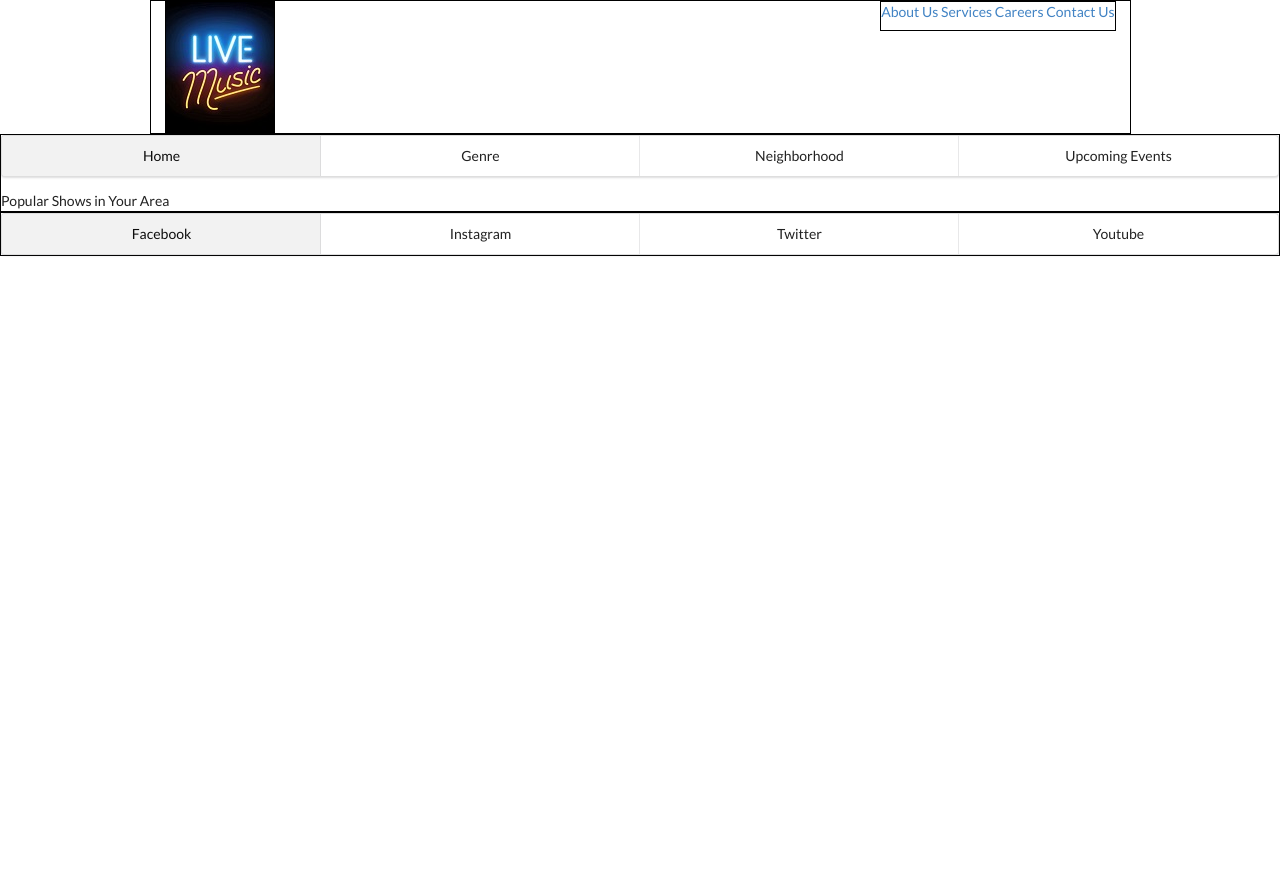
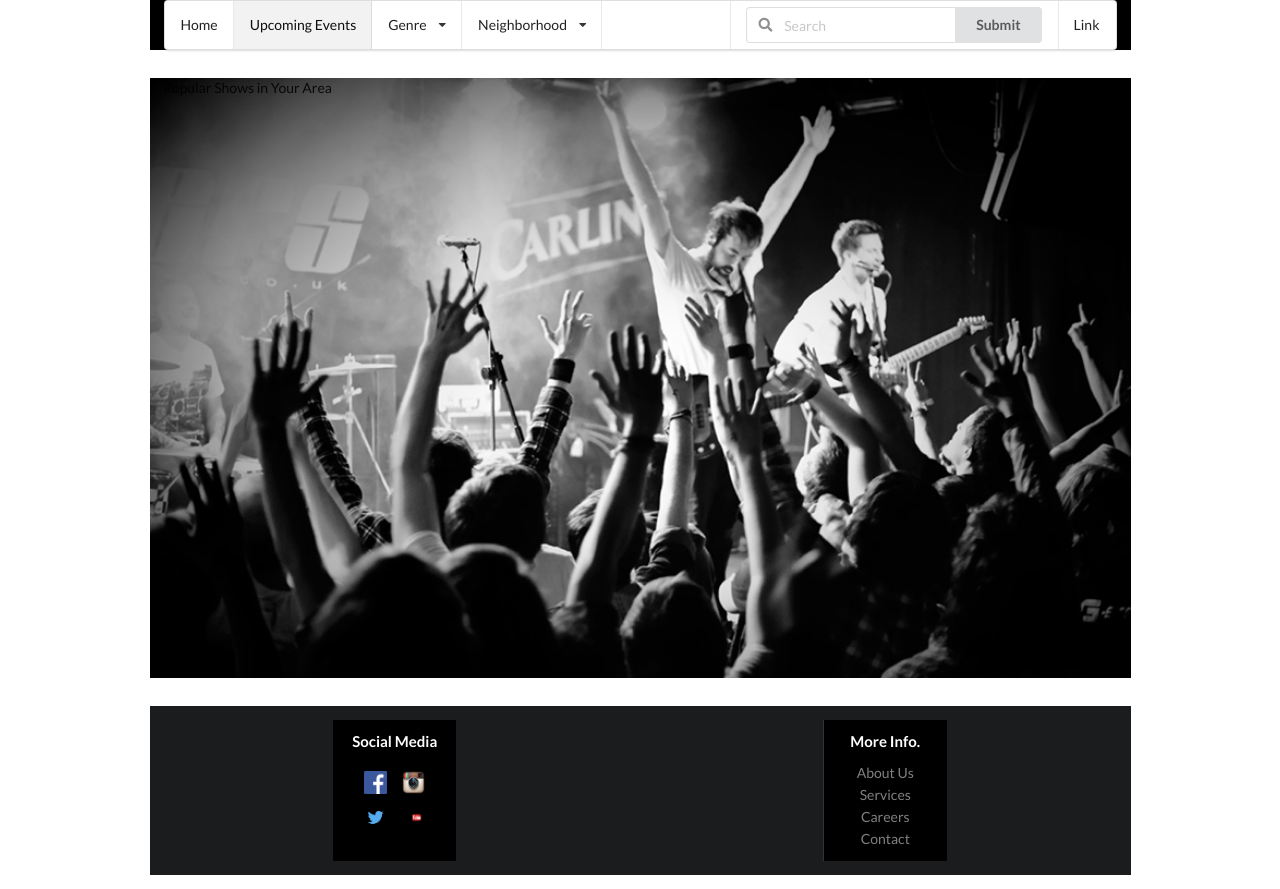
Before and after one commit to shaniclaytonGA/livemusicsite, a plain HTML site: page index.html in a window 1280 px wide. Before the commit the page ends 800 px from the top, so only its background shows below. Drawn offline with nearby package versions, Linux system fonts and the light colour scheme.

Commit message:
updated nav header footer code, changed background image

```diff
--- a/index.html
+++ b/index.html
@@ -10,25 +10,50 @@
 	<div class="wrapper ui grid">
 		<div class="row">
 			<header class="twelve wide column centered">
-				<div class="four wide column header__logo">
-				</div>
-				<div class="four wide column header__nav">
-					<a class="active item">About Us</a>
-					<a class="item">Services</a>
-					<a class="item">Careers</a>
-					<a class="item">Contact Us</a>
-					</div>
+				<div class="ui menu">
+				  <a class="item">Home</a>
+				  <a class="active item">Upcoming Events</a>
+				  <div class="ui dropdown item" tabindex="0">
+				    Genre
+				    <i class="dropdown icon"></i>
+				    <div class="menu transition hidden" tabindex="-1">
+				      <div class="item">Action</div>
+				      <div class="item">Another Action</div>
+				      <div class="item">Something else here</div>
+				      <div class="divider"></div>
+				      <div class="item">Separated Link</div>
+				      <div class="divider"></div>
+				      <div class="item">One more separated link</div>
+				    </div>
+				  </div>
+				  <div class="ui dropdown item" tabindex="0">
+				    Neighborhood
+				    <i class="dropdown icon"></i>
+				    <div class="menu transition hidden" tabindex="-1">
+				      <div class="item">Action</div>
+				      <div class="item">Another Action</div>
+				      <div class="item">Something else here</div>
+				      <div class="divider"></div>
+				      <div class="item">Separated Link</div>
+				      <div class="divider"></div>
+				      <div class="item">One more separated link</div>
+				    </div>
+				  </div>
+				  <div class="right menu">
+				    <div class="item">
+				      <div class="ui action left icon input">
+				        <i class="search icon"></i>
+				        <input type="text" placeholder="Search">
+				        <button class="ui button">Submit</button>
+				      </div>
+				    </div>
+				    <a class="item">Link</a>
+				  </div>
 				</div>
 			</header>
 		</div>
 		<div class="row">
-			<main class="twelve wide column centered">
-				<nav class="main-nav ui four item menu">
-					<a class="active item">Home</a>
-					<a class="item">Genre</a>
-					<a class="item">Neighborhood</a>
-					<a class="item">Upcoming Events</a>
-				</nav>
+			<main class="centered__background twelve wide column centered">
 				<div class="showcase">
 					<header>Popular Shows in Your Area</header>
 				</div>
@@ -37,14 +62,44 @@
 			</main>
 		</div>
 		<div class="row">
-			<footer class="twelve wide column centered">
-				<div class="footer-nav ui four item menu">
-					<a class="active item">Facebook</a>
-					<a class="item">Instagram</a>
-					<a class="item">Twitter</a>
-					<a class="item">Youtube</a>
+			<!-- <footer class="twelve wide column centered">
+
+				<div class="eight wide ui menu column footer-sec">
+					<a class="facebook-icon active item"><img src="assets/facebook.png" alt="Facebook" /></a>
+					<a class="instagram-icon item"><img src="assets/instagram.png" alt="Instagram" /></a>
+					<a class="twitter-icon item"><img src="assets/TwitterLogo.png" alt="Twitter" /></a>
+					<a class="youtube-icon item"><img src="assets/Youtube.png" alt="YouTube" /></a>
+					<a class="footer__about--about item right-side-btn">About Us</a>
+					<a class="footer__about--services item right-side-btn">Services</a>
+					<a class="footer__about--career right-side-btn item">Careers</a>
+					<a class="footer__about--contact right-side-btn item">Contact</a>
 				</div>
-			</footer>
+			</footer> -->
+
+			<div class="ui inverted vertical footer segment twelve wide column centered">
+			    <div class="ui center aligned container">
+			      <div class="ui stackable inverted divided grid">
+			        <div class="two wide column">
+			          <h4 class="ui inverted header">Social Media</h4>
+			          <div class="ui inverted link list">
+			            <a href="http://www.facebook.com" target="_blank" class="icons"><img src="assets/facebook.png" alt="Facebook" /></a>
+			            <a href="http://www.instagram.com" target="_blank" class="icons"><img src="assets/instagram.png" alt="Instagram" /></a>
+			            <a href="http://www.twitter.com" target="_blank" class="icons"><img src="assets/TwitterLogo.png" alt="Twitter" /></a>
+			            <a href="http://www.youtube.com" target="_blank" class="icons"><img src="assets/Youtube.png" alt="YouTube" /></a>
+			          </div>
+			        </div>
+			        <div class="two wide column">
+			          <h4 class="ui inverted header">More Info.</h4>
+			          <div class="ui inverted link list">
+			            <a href="#" class="about--about item right-side-btn">About Us</a>
+			            <a href="#" class="about--services item right-side-btn">Services</a>
+			            <a href="#" class="about--careers item right-side-btn">Careers</a>
+			            <a href="#" class="about--contact item right-side-btn">Contact</a>
+			          </div>
+			        </div>
+			      </div>
+			    </div>
+		  </div>
 		</div>
 	</div>
 	<script src="https://ajax.googleapis.com/ajax/libs/jquery/2.1.4/jquery.min.js"></script>
--- a/styles/main.css
+++ b/styles/main.css
@@ -1,10 +1,11 @@
+.wrapper {
+	-webkit-box-sizing: border-box;
+
 .column {
 	min-height: 30px;
-	border: 1px solid black;
-}
-
-.centered {
 	margin: 0 auto;
+	background-color: black;
+	background-size: 100%;
 }
 
 .header__logo {
@@ -14,6 +15,23 @@
 	height: 132px;
 }
 
-.header__nav {
-	float: right;
+.info__nav {
+	float: left;
 }
+
+.centered__background {
+	background-image: url("../assets/livemusic.jpg");
+	background-repeat: no-repeat;
+	min-height: 600px;
+	width: 100%;
+
+}
+
+.icons img {
+    width: 35px !important;
+    padding: 6px;
+    border: 0;
+    box-shadow: none !important;
+    display: inline !important;
+    vertical-align: middle;
+}
```
Also changed, not shown: assets/livemusic.jpg (added), assets/microphone.jpg (added).
